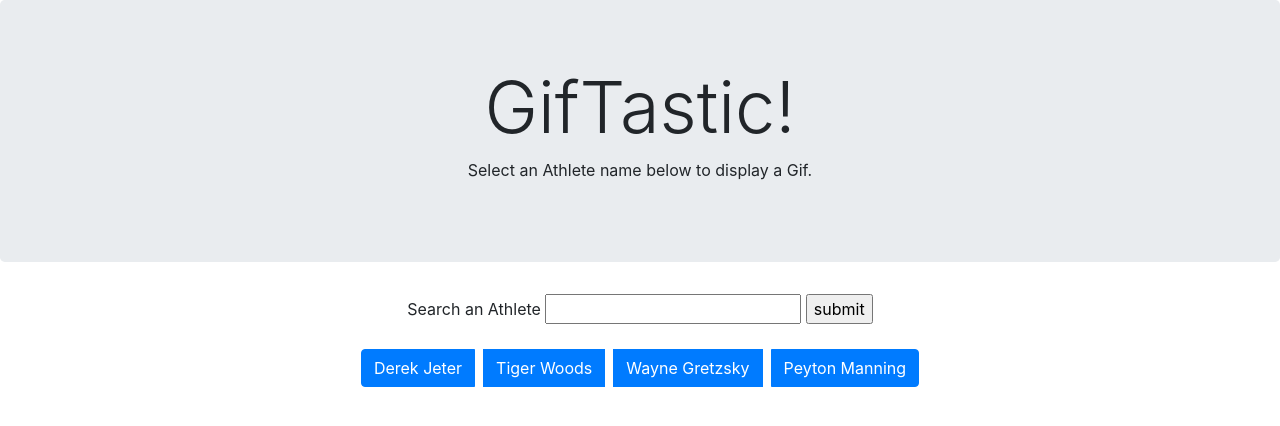
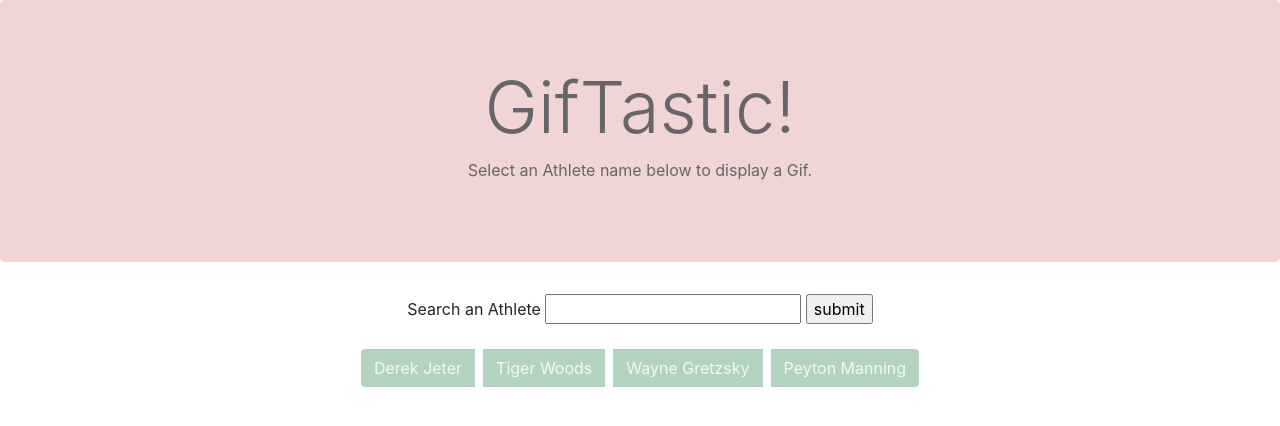
Before and after one commit to thezman88/GifTastic, a plain HTML site: page index.html in a window 1280 px wide. Drawn offline with nearby package versions, Linux system fonts and the light colour scheme.

Commit message:
color addition

```diff
--- a/assets/css/style.css
+++ b/assets/css/style.css
@@ -0,0 +1,8 @@
+#athlete{
+background-color: #b2d3be;
+color: #f6f6f6;
+}
+.jumbotron{
+  background-color: #f1d4d4;
+  color: #666;
+}
--- a/index.html
+++ b/index.html
@@ -39,10 +39,10 @@
     <div class="row text-center">
       <div class="col">
         <div class="btn-group ">
-        <button class="btn btn-primary m-1" id="athlete" data-search="Derek Jeter">Derek Jeter</button>
-        <button class="btn btn-primary m-1" id="athlete" data-search="Tiger Woods">Tiger Woods</button>
-        <button class="btn btn-primary m-1" id="athlete" data-search="Wayne Gretzsky">Wayne Gretzsky</button>
-        <button class="btn btn-primary m-1" id="athlete" data-search="Peyton Manning">Peyton Manning</button>
+          <button class="btn  m-1" id="athlete" data-search="Derek Jeter">Derek Jeter</button>
+          <button class="btn  m-1" id="athlete" data-search="Tiger Woods">Tiger Woods</button>
+          <button class="btn  m-1" id="athlete" data-search="Wayne Gretzsky">Wayne Gretzsky</button>
+          <button class="btn  m-1" id="athlete" data-search="Peyton Manning">Peyton Manning</button>
 
         </div>
         <div id="myButtons"></div>
```
Lines whose indentation alone changed are shown as unchanged.
